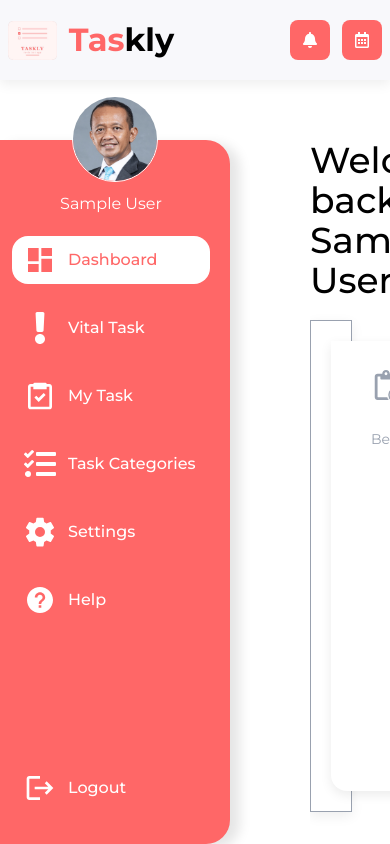
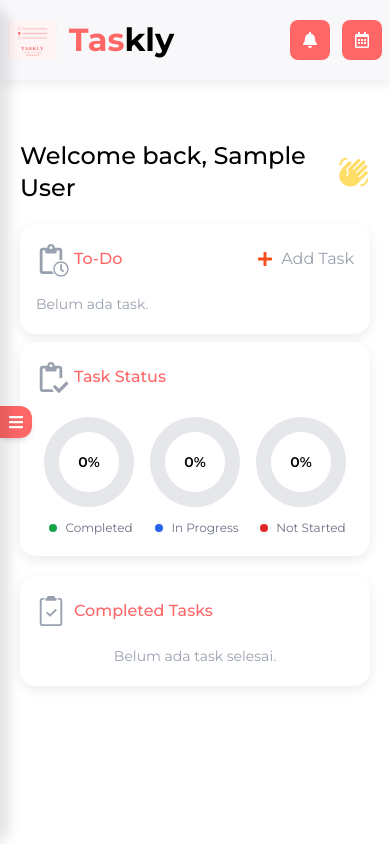
Before and after one commit to nhsltn/taskly, a React (Vite) app: page / in a window 390 px wide. Built offline with nearby package versions, Linux system fonts and the light colour scheme; sample sign-in values are in the browser's storage.

Commit message:
feat: responsive dashboard

```diff
--- a/src/components/CompletedTask.jsx
+++ b/src/components/CompletedTask.jsx
@@ -17,7 +17,7 @@ const CompletedTask = ({ profile, taskUpdated }) => {
     .slice(0, 2);
 
   return (
-    <div className="third-dashboard-content completed-task rounded-2xl shadow-[0_4px_12px_rgba(0,0,0,0.08)] bg-white py-5 px-10 gap-5 flex flex-col h-full">
+    <div className="third-dashboard-content completed-task rounded-2xl shadow-[0_4px_12px_rgba(0,0,0,0.08)] bg-white py-5 px-4 lg:px-10 gap-5 flex flex-col h-full">
       <div className="completed-task-header flex items-center gap-2">
         <BsClipboard2Check className="text-gray-400 text-3xl" />
         <h1 className="font-medium text-base text-[#FF6767]">
@@ -31,7 +31,7 @@ const CompletedTask = ({ profile, taskUpdated }) => {
           completedTasks.map((task) => (
             <div
               key={task.id}
-              className="border border-gray-400 flex flex-col gap-3 p-5 w-[80%] rounded-2xl"
+              className="border border-gray-400 flex flex-col gap-3 p-5 w-full rounded-2xl"
             >
               <div className="task-header flex gap-2 items-center">
                 <div
--- a/src/components/Sidebar.jsx
+++ b/src/components/Sidebar.jsx
@@ -1,7 +1,7 @@
-import React from "react";
+import React, { useState } from "react";
 import { useNavigate } from "react-router-dom";
 import { MdDashboard, MdLogout } from "react-icons/md";
-import { FaExclamation, FaTasks } from "react-icons/fa";
+import { FaExclamation, FaTasks, FaBars, FaTimes } from "react-icons/fa";
 import { IoSettingsSharp } from "react-icons/io5";
 import { IoMdHelpCircle } from "react-icons/io";
 import SidebarButtons from "./SidebarButtons";
@@ -10,6 +10,7 @@ import Profpic from "/assets/images/profile-photo.jpg";
 
 export const Sidebar = ({ activeId, onNavigate, profile }) => {
   const navigate = useNavigate();
+  const [isOpen, setIsOpen] = useState(false);
 
   const navItems = [
     {
@@ -50,12 +51,54 @@ export const Sidebar = ({ activeId, onNavigate, profile }) => {
     navigate("/signin");
   };
 
+  const handleNavigate = (id) => {
+    onNavigate(id);
+    setIsOpen(false);
+  };
+
   return (
-    <div className="sidebar shadow-[10px_4px_12px_rgba(0,0,0,0.1)] bg-[#FF6767] rounded-r-3xl flex flex-col relative h-full w-82.5 text-white py-8 pr-5 pl-3 ">
+    <>
+      {/* Overlay — mobile only */}
+      {isOpen && (
+        <div
+          className="fixed inset-0 bg-black/50 z-40 sm:hidden"
+          onClick={() => setIsOpen(false)}
+        />
+      )}
+
+      {/* Hamburger button — mobile only, keliatan kalo sidebar tertutup */}
+      {!isOpen && (
+        <button
+          className="sm:hidden fixed left-0 top-1/2 -translate-y-1/2 z-50 bg-[#FF6767] text-white p-2 rounded-r-xl shadow-md"
+          onClick={() => setIsOpen(true)}
+        >
+          <FaBars />
+        </button>
+      )}
+
+      {/* Sidebar */}
+      <div
+        className={`
+    sidebar shadow-[10px_4px_12px_rgba(0,0,0,0.1)] bg-[#FF6767] rounded-r-3xl
+    flex flex-col h-full text-white py-8 pr-5 pl-3
+    w-72 sm:w-82.5
+    transition-transform duration-300 z-50
+    fixed sm:static top-0 left-0
+    ${isOpen ? "translate-x-0" : "-translate-x-full sm:translate-x-0"}
+  `}
+      >
+        {/* Close button — mobile only */}
+        <button
+          className="sm:hidden absolute top-4 right-4 text-white text-xl"
+          onClick={() => setIsOpen(false)}
+        >
+          <FaTimes />
+        </button>
+
         <img
           src={Profpic}
           alt="Profile"
-        className="size-21.5 rounded-full object-cover object-top -top-11 left-1/2 -translate-x-1/2 absolute border border-white"
+          className="size-21.5 rounded-full object-cover object-top top-3 lg:-top-11 left-1/2 -translate-x-1/2 relative lg:absolute border border-white"
         />
         <div className="profile flex items-center flex-col my-5">
           <p>{profile.name}</p>
@@ -69,7 +112,7 @@ export const Sidebar = ({ activeId, onNavigate, profile }) => {
                 label={label}
                 icon={icon}
                 isActive={activeId === id}
-              onClick={() => onNavigate(id)}
+                onClick={() => handleNavigate(id)}
               />
             ))}
           </div>
@@ -81,5 +124,6 @@ export const Sidebar = ({ activeId, onNavigate, profile }) => {
           />
         </div>
       </div>
+    </>
   );
 };
--- a/src/components/TaskStatus.jsx
+++ b/src/components/TaskStatus.jsx
@@ -80,7 +80,7 @@ const TaskStatus = ({ profile, taskUpdated }) => {
   ];
 
   return (
-    <div className="second-dashboard-content task-status rounded-b-2xl shadow-[0_4px_12px_rgba(0,0,0,0.08)] bg-white p-5 flex flex-col py-5 px-10 gap-5">
+    <div className="second-dashboard-content task-status rounded-2xl shadow-[0_4px_12px_rgba(0,0,0,0.08)] bg-white p-5 flex flex-col py-5 px-4 lg:px-10 gap-5">
       <div className="task-status-header flex items-center gap-2">
         <div className="content-title relative w-fit">
           <FaRegClipboard className="text-gray-400 text-3xl" />
--- a/src/components/Todo.jsx
+++ b/src/components/Todo.jsx
@@ -44,7 +44,7 @@ const Todo = ({ profile, onTaskUpdate }) => {
   const nextTask = tasks.find((t) => !renderedIds.includes(t.id));
 
   return (
-    <div className="first-row-content flex-1 rounded-b-2xl shadow-[0_4px_12px_rgba(0,0,0,0.08)] bg-white py-5 px-10 gap-5 flex flex-col">
+    <div className="first-row-content flex-1 rounded-2xl shadow-[0_4px_12px_rgba(0,0,0,0.08)] bg-white py-5 lg:px-10 px-4 gap-5 flex flex-col">
       <div className="card-header flex flex-col gap-4 first-dashboard-content">
         <div className="content-header flex justify-between items-center">
           <div className="todo flex flex-row gap-2 items-center">
--- a/src/pages/Dashboard.jsx
+++ b/src/pages/Dashboard.jsx
@@ -15,15 +15,15 @@ function Dashboard() {
   const profile = JSON.parse(stored);
 
   return (
-    <div className="dashboard-page h-screen flex flex-col">
+    <div className="dashboard-page h-auto lg:h-screen flex flex-col">
       <Navbar />
-      <div className="dashboard-container gap-20 flex flex-1 relative h-[93%]">
+      <div className="dashboard-container gap-20 flex flex-1 sm:relative h-[93%]">
         <Sidebar
           activeId={activePage}
           onNavigate={setActivePage}
           profile={profile}
         />
-        <div className="content flex-1 overflow-y-auto pb-8 pr-20 h-full w-full">
+        <div className="content flex-1 overflow-y-auto pb-8 lg:pr-20 pr-5 pl-5 lg:pl-0 h-full w-full">
           {activePage === "dashboard" && (
             <DashboardContent key={dashboardKey} profile={profile} />
           )}
--- a/src/pages/DashboardContent.jsx
+++ b/src/pages/DashboardContent.jsx
@@ -11,18 +11,20 @@ const DashboardContent = ({ profile }) => {
   return (
     <div className="content-dashboard flex flex-col gap-5 items-start w-full h-full">
       <div className="greetings flex flex-row gap-3  items-center">
-        <h1 className="font-medium text-4xl">Welcome back, {profile.name} </h1>
+        <h1 className="font-medium lg:text-4xl text-2xl">
+          Welcome back, {profile.name}{" "}
+        </h1>
         <MdWavingHand className="size-9 text-[#FFDD67]" />
       </div>
-      <div className="content-wrapper border border-gray-400 p-5 shadow-[0px_4px_12px_0px_rgba(0,0,0,0.07)] w-full h-full">
-        <div className="flex gap-2 w-full h-full">
+      <div className="content-wrapper border-none md:border border-gray-400 p-0 lg:p-5 shadow-none lg:shadow-[0px_4px_12px_0px_rgba(0,0,0,0.07)] w-full h-full">
+        <div className="flex lg:flex-row flex-col gap-2 w-full h-full">
           <Todo
             profile={profile}
             onTaskUpdate={() => {
               setTaskUpdated((t) => t + 1);
             }}
           />
-          <div className="second-row-content flex-1 ml-3 flex flex-col gap-5">
+          <div className="second-row-content flex-1 ml-0 lg:ml-3 flex flex-col gap-5">
             <TaskStatus profile={profile} taskUpdated={taskUpdated} />
             <CompletedTask profile={profile} taskUpdated={taskUpdated} />
           </div>
```
Lines whose indentation alone changed are shown as unchanged.
